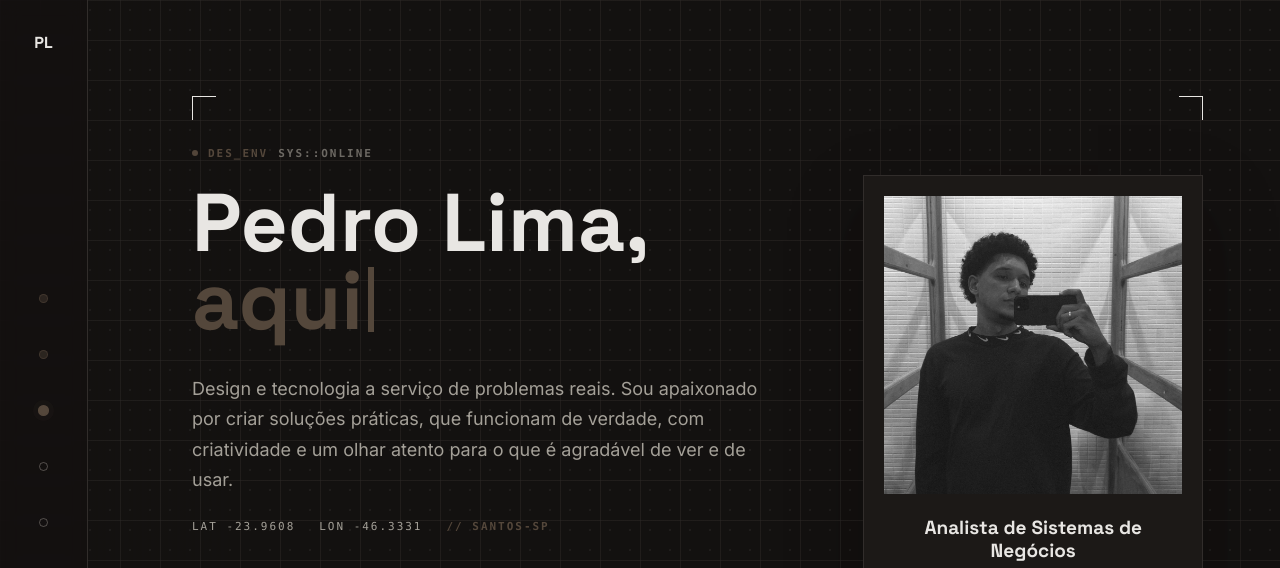
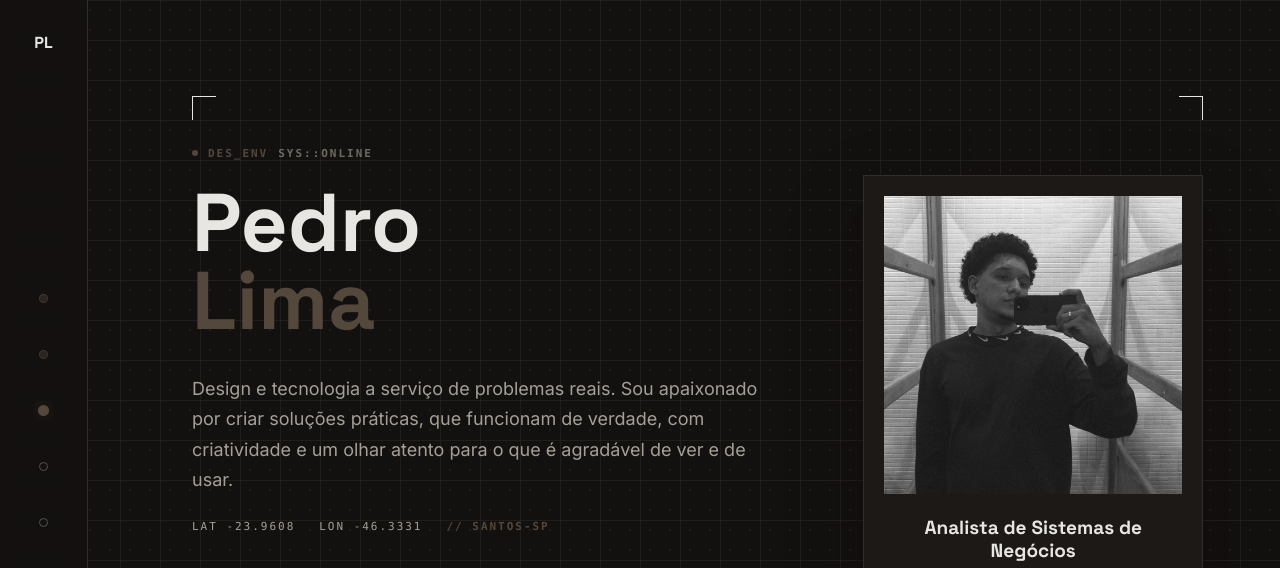
Before and after one commit to pedrolimv/portfolio, a plain HTML site: page index.html in a window 1280 px wide. Shown: the top 568 px of the page. Drawn offline with Linux system fonts and the light colour scheme.

Commit message:
Título final da animação: Pedro Lima

```diff
--- a/index.html
+++ b/index.html
@@ -15,7 +15,7 @@
     <link rel="preconnect" href="https://fonts.googleapis.com">
     <link rel="preconnect" href="https://fonts.gstatic.com" crossorigin>
     <link href="https://fonts.googleapis.com/css2?family=Space+Grotesk:wght@400;500;600;700&family=Inter:wght@300;400;500;600&display=swap" rel="stylesheet">
-    <link rel="stylesheet" href="./styles.css?v=3">
+    <link rel="stylesheet" href="./styles.css?v=4">
   </head>
   <body>
     <div class="site-shell">
@@ -256,6 +256,6 @@
       </main>
     </div>
 
-    <script src="./script.js?v=3"></script>
+    <script src="./script.js?v=4"></script>
   </body>
 </html>
--- a/script.js
+++ b/script.js
@@ -48,7 +48,7 @@ window.addEventListener("resize", requestNavSync);
 
 const typedLines = [...document.querySelectorAll(".typed-line")];
 const greeting = ["Olá, seja", "bem-vindo!"];
-const signature = ["Pedro Lima,", "aqui"];
+const signature = ["Pedro", "Lima"];
 const caret = document.querySelector(".caret");
 const wait = (ms) => new Promise((resolve) => setTimeout(resolve, ms));
 
```
